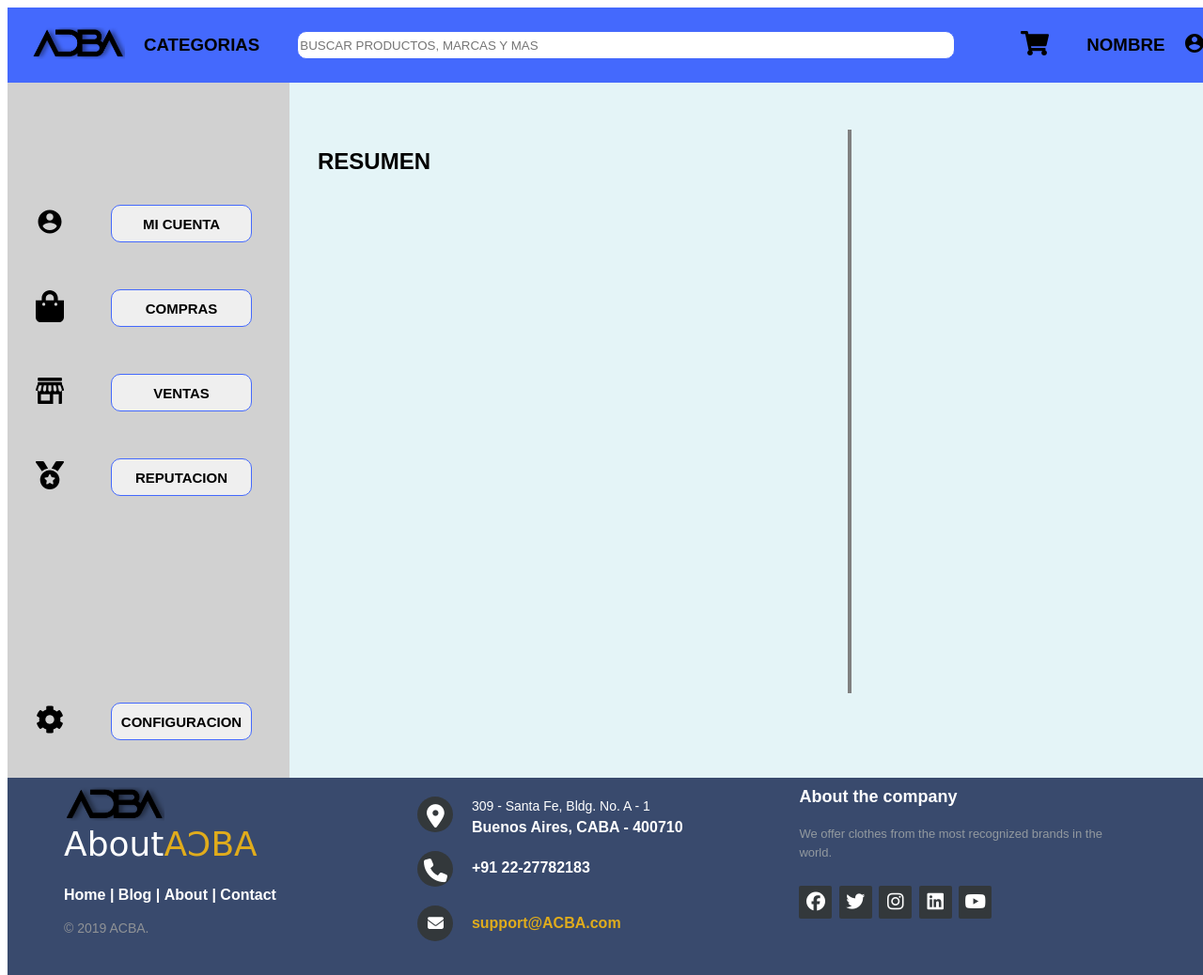
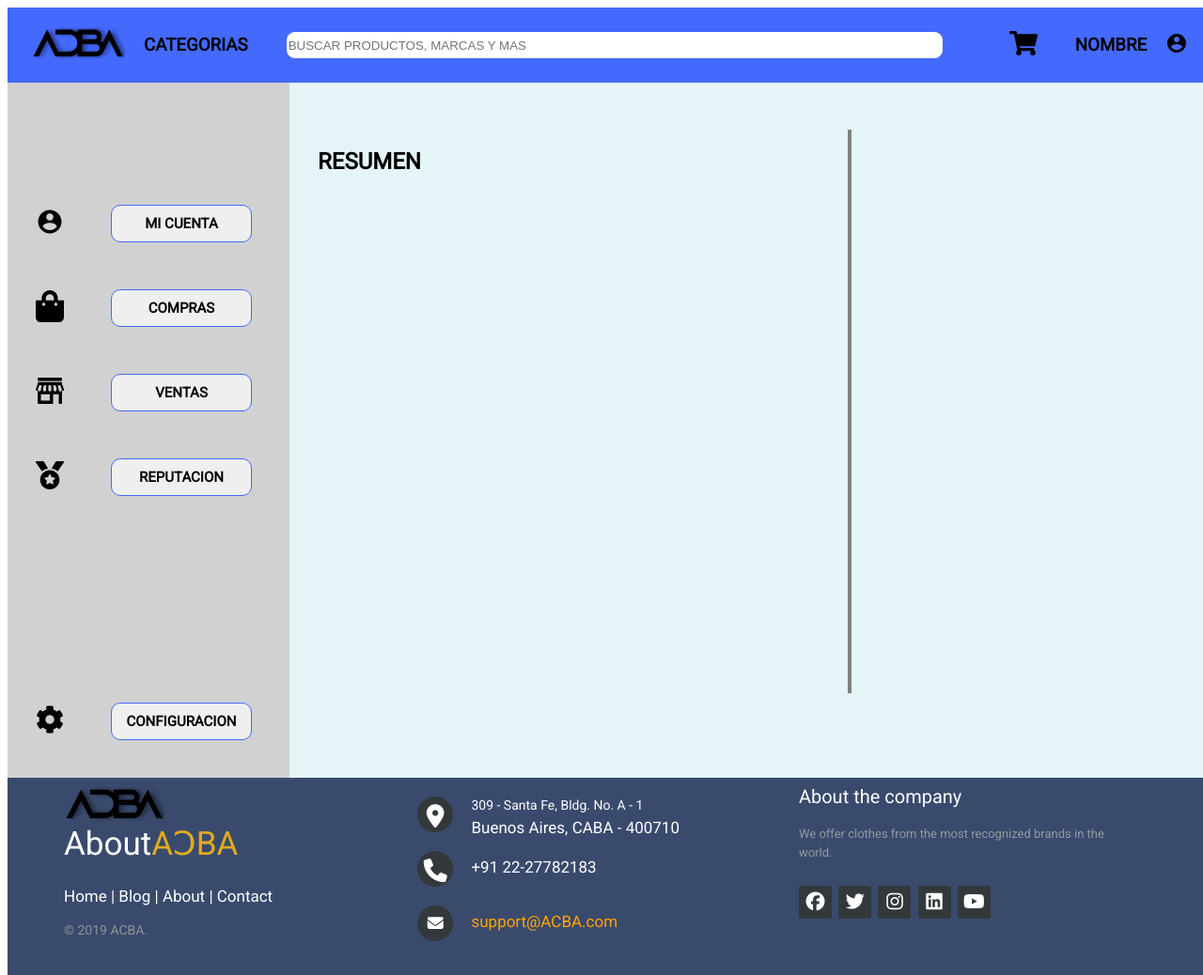
Before and after one commit to ricardoangelbustos/ecommerce-sprint1, a PHP site: page /userprofile.html in a window 1280 px wide. Shown: the whole page at 94% size. Run offline with PHP 8.4, Linux system fonts and the light colour scheme; some libraries are stand-ins or nearby versions.

Commit message:
Cambio de fuente: userprofile. Falta llenar

```diff
--- a/css/style-userprofile.css
+++ b/css/style-userprofile.css
@@ -1,5 +1,4 @@
 .container{
-    font-family: Arial, Helvetica, sans-serif;
     margin: 0 auto;
     width: 1300px;
     height: 1000px;
@@ -23,6 +22,7 @@
 .dropdown-categories{
     margin-left: 20px;
     color: black;
+    font-family: 'Roboto',sans-serif;
 }
 .search{
     margin-left: 40px;
@@ -39,6 +39,7 @@
 }
 .user-name{
     margin-left: 40px;
+    font-family: 'Roboto', sans-serif;
 }
 .user-name a{
     text-decoration: none;
@@ -75,6 +76,9 @@
     padding-top: 50px;
     padding-left: 30px;
     box-sizing: border-box;
+}
+.general-center h2{
+    font-family: 'Roboto', sans-serif;
 }
 .option-right{
     width: 300px;
@@ -151,6 +155,7 @@
     height: 40px;
     border-radius: 10px;
     border: 1px solid #4469fd;
+    font-family: 'Roboto', sans-serif;
     font-size: 15px;
     font-weight: 600;
 }
@@ -169,7 +174,7 @@
 /*INICIA FOOTER*/
 footer{
 	position: static;
-    bottom: 0;
+	bottom: 0;
 }
 .footer-distributed{
 	background-color: #394a6d;
@@ -177,7 +182,9 @@ footer{
 	width: 100%;
   	height: 200px;
 	text-align: left;
-	font: bold 16px sans-serif;
+	font-family: 'Roboto', sans-serif;
+	font-size: 17px;
+	font-weight: 200;
 	padding: 10px 50px 200px 60px;
 	margin-top: 200px; /* La distancia del footer con el contenido */
 }
@@ -191,13 +198,27 @@ footer{
 	color: white;
 	text-decoration: none;
 }
+.phone:hover{
+	transition: 500ms;
+	color: #62d1ec;
+}
+.maillogin{
+    color: orange;
+    text-decoration: none;
+}
+.maillogin:hover{
+    transition: 500ms;
+	color: #62d1ec;
+}
 /* Footer left */
 .footer-distributed .footer-left{
 	width: 30%;
 }
 .footer-distributed h3{
 	color:  #ffffff;
-	font: normal 36px 'Cookie', cursive;
+	font-family: 'Roboto', sans-serif;
+	font-size: 35px;
+	font-weight: 200;
 	margin: 0;
 }
 /* The company logo */
@@ -217,6 +238,10 @@ footer{
 	line-height: 1.8;
 	text-decoration: none;
 	color:  inherit;
+}
+.footer-distributed .footer-links a:hover{
+	transition: 500ms;
+	color: #62d1ec
 }
 .footer-distributed .footer-company-name{
 	color:  #8f9296;
@@ -274,8 +299,9 @@ footer{
 .footer-distributed .footer-company-about span{
 	display: block;
 	color:  #ffffff;
-	font-size: 18px;
-	font-weight: bold;
+	font-family: 'Roboto', sans-serif;
+	font-size: 20px;
+	font-weight: 400;
 	margin-bottom: 20px;
 }
 .footer-distributed .footer-icons{
--- a/userprofile.html
+++ b/userprofile.html
@@ -7,6 +7,8 @@
     <title>Perfil</title>
     <script src="https://kit.fontawesome.com/81327c1797.js" crossorigin="anonymous"></script>
     <link rel="stylesheet" href="css/style-userprofile.css">
+    <link href="https://fonts.googleapis.com/css?family=Roboto&display=swap" rel="stylesheet">
+    <link href="https://fonts.googleapis.com/css?family=Roboto+Condensed&display=swap" rel="stylesheet">
 </head>
 <body>
     <div class="container">
@@ -109,7 +111,7 @@
 				</div>
 				<div>
 					<i class="fa fa-envelope"></i>
-					<p><a href="mailto:support@ACBA.com">support@ACBA.com</a></p>
+					<a href="mailto:support@ACBA.com" class="maillogin">support@ACBA.com</a>
 				</div>
 			</div>
 			<div class="footer-right">
```
